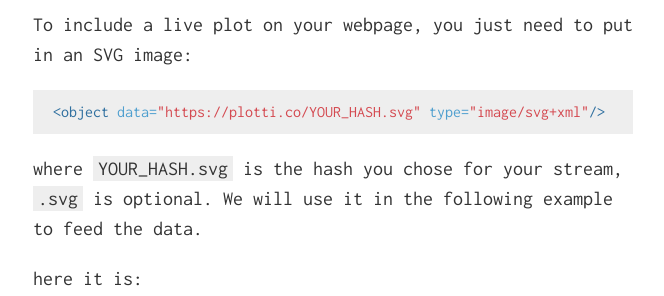
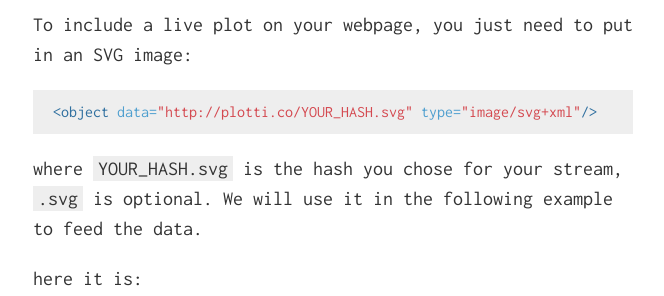
Before and after one commit to grandrew/plotti.co, a Jekyll site: the page built from plotti.co/index.md, in a window 1280 px wide and 900 px high, scrolled down 721 px. Shown: the part 157-453 px from the top of the window, without its empty margins (307-971 px from the left). Built offline with Jekyll 4.4.1, drawn with Linux system fonts in a browser that asks for light colours.

Commit message:
fixing https update once more

```diff
--- a/plotti.co/index.md
+++ b/plotti.co/index.md
@@ -22,7 +22,7 @@
 To include a live plot on your webpage, you just need to put in an SVG image:
 
 ~~~html
-<object data="https://plotti.co/YOUR_HASH.svg" type="image/svg+xml"/>
+<object data="http://plotti.co/YOUR_HASH.svg" type="image/svg+xml"/>
 ~~~
 
 where `YOUR_HASH.svg` is the hash you chose for your stream, `.svg` is optional. We will use it in the following example to feed the data.
@@ -215,7 +215,7 @@
 
 <script>
 my_hash=Math.random()*100000000;
-document.getElementById("live1").setAttribute("data", "http://plotti.co/"+my_hash+"/plot.svg");
+document.getElementById("live1").setAttribute("data", "https://plotti.co/"+my_hash+"/plot.svg");
 y1=0
 y2=0
 y3=0
```
